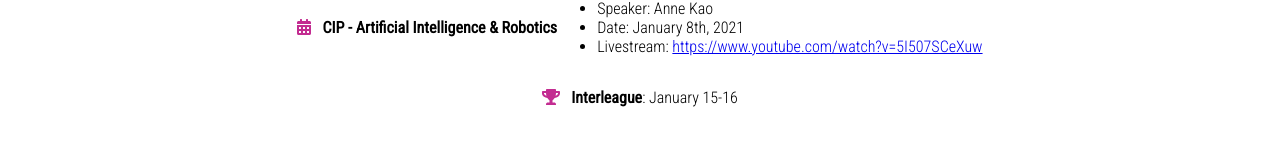
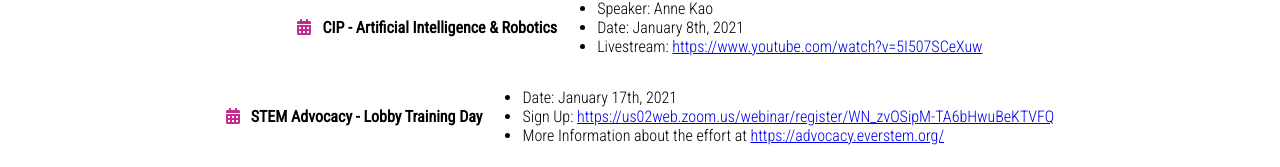
Before and after one commit to HiiDeff/HighDefinition.github.io, a Next.js app: page /events in a window 1280 px wide. Shown: the part 761-928 px from the top of the page. Built offline with nearby package versions, Linux system fonts and the light colour scheme.

Commit message:
STEM advocacy lobby day

```diff
--- a/components/upcomingevents.js
+++ b/components/upcomingevents.js
@@ -13,6 +13,13 @@ export default function UpcomingEvents() {
             <li>Date: January 8th, 2021</li>
             <li>Livestream: <a href="https://www.youtube.com/watch?v=5I507SCeXuw">https://www.youtube.com/watch?v=5I507SCeXuw</a></li>
           </ul></span>
+
+          <span style={{display: 'flex', alignItems: 'center'}}><FontAwesomeIcon icon={faCalendarAlt} width="20" height="20" className="icon"/> &nbsp; &nbsp; <p style={{fontWeight: 300}}><b>STEM Advocacy - Lobby Training Day</b></p><ul style={{textAlign: 'left', fontWeight: 300}}>
+            <li>Date: January 17th, 2021</li>
+            <li>Sign Up: <a href="https://us02web.zoom.us/webinar/register/WN_zvOSipM-TA6bHwuBeKTVFQ">https://us02web.zoom.us/webinar/register/WN_zvOSipM-TA6bHwuBeKTVFQ</a></li>
+            <li>More Information about the effort at <a href="https://advocacy.everstem.org/">https://advocacy.everstem.org/</a></li>
+          </ul></span>
+
           <span style={{display: 'flex', alignItems: 'center'}}><FontAwesomeIcon icon={faTrophy} width="20" height="20" className="icon"/> &nbsp; &nbsp; <p style={{fontWeight: 300}}><b>Interleague</b>: January 15-16</p></span>
         </div>
       </div>
```
Lines whose indentation alone changed are shown as unchanged.
